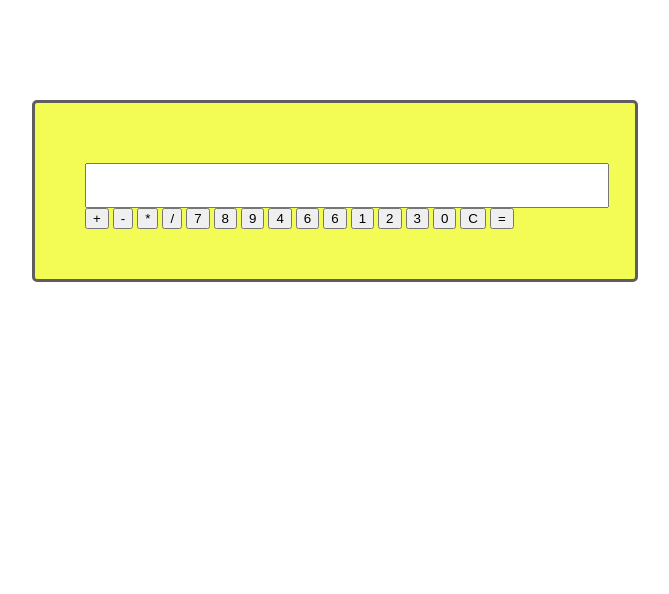
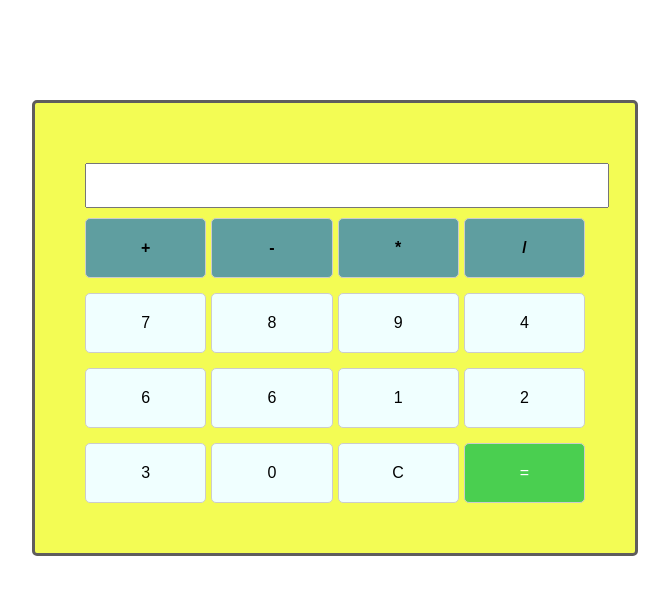
Before and after one commit to yaudahbanh/TugasKetigaPWEB, a plain HTML site: page index.html in a window 1280 px wide. Shown: the whole page, without its empty margins (305-974 px from the left). Drawn offline with Linux system fonts and the light colour scheme.

Commit message:
feat: update css

```diff
--- a/styles.css
+++ b/styles.css
@@ -15,8 +15,27 @@
     font-size: 18px;
 }
 
-.buttons {
+.button {
     display: grid;
     grid-template-columns: repeat(4, 1fr);
     grid-gap: 5px;
 }
+
+button {
+    font-size: 16px;
+    padding: 20px;
+    margin-top: 10px;
+    background-color: azure;
+    border: 1px solid #ccc;
+    border-radius: 5px;
+}
+
+.operator {
+    background-color: cadetblue;
+    font-weight: bold;
+}
+
+#equal {
+    background-color: #4acf50;
+    color: #fff;
+}
```
